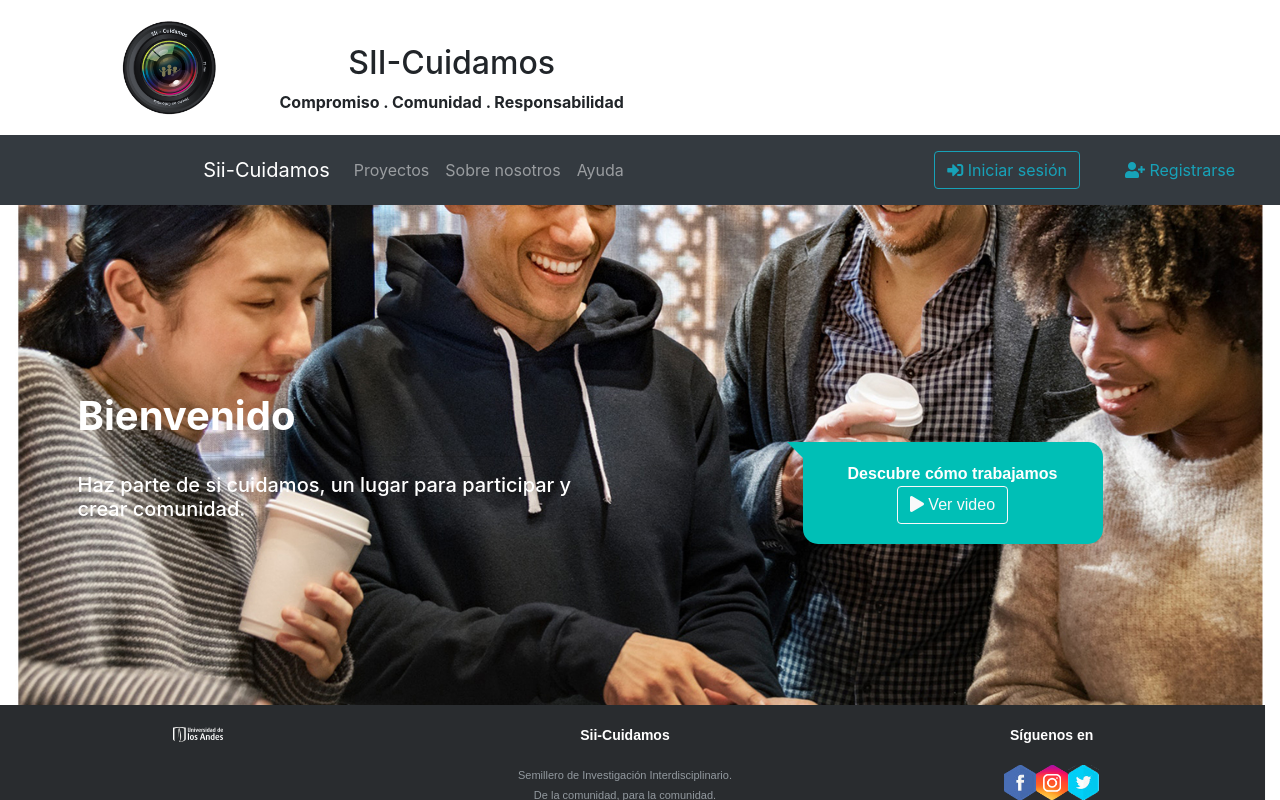
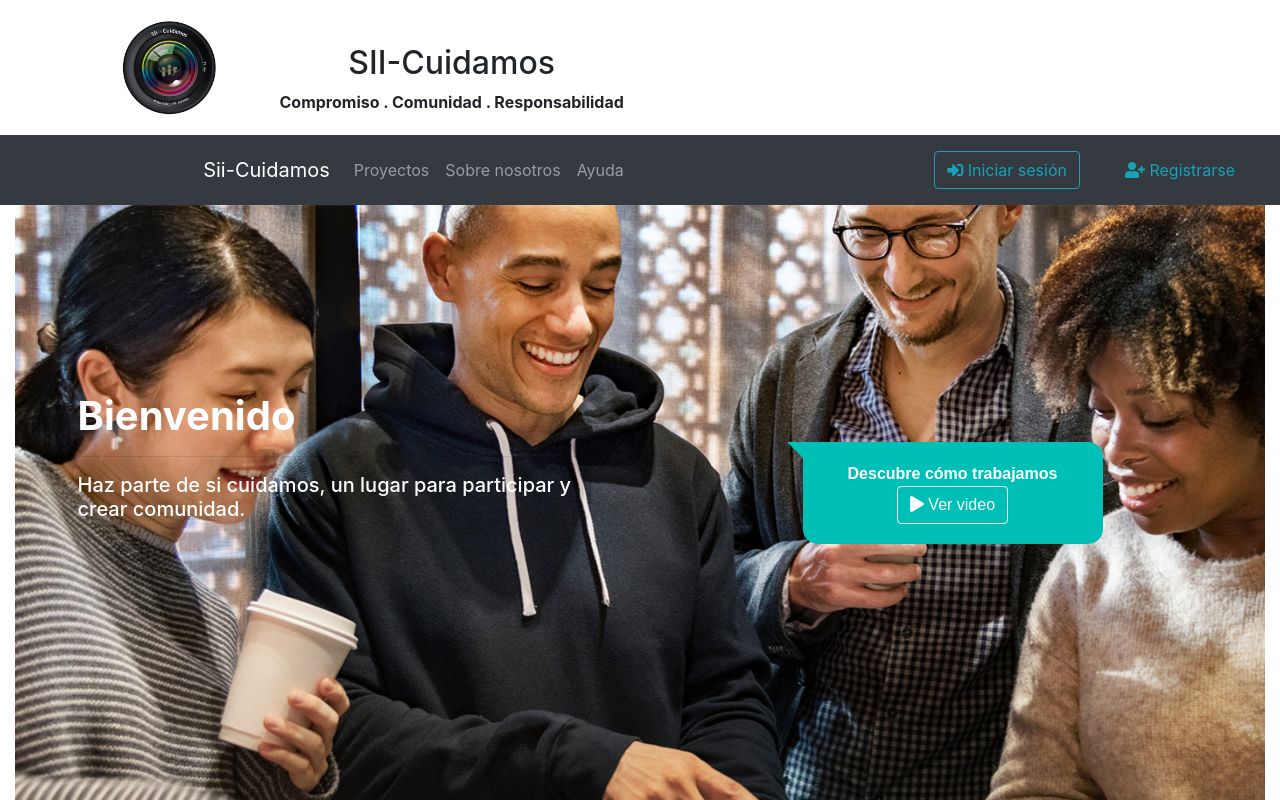
Before and after one commit to siicuidamos/sii-cuidamos, a React (Create React App) app in the folder client/: page / in a window 1280 px wide. Shown: the top 800 px of the page. Built offline with nearby package versions, Linux system fonts and the light colour scheme.

Commit message:
Mejoras de estilo

```diff
--- a/client/src/index.css
+++ b/client/src/index.css
@@ -208,7 +208,7 @@ footer{
     background-image: url(./images/slides/ht1.jpg);
 
     /* Full height */
-    height: 500px;
+    height: 700px;
 
     /* Center and scale the image nicely */
     background-position: center;
```
